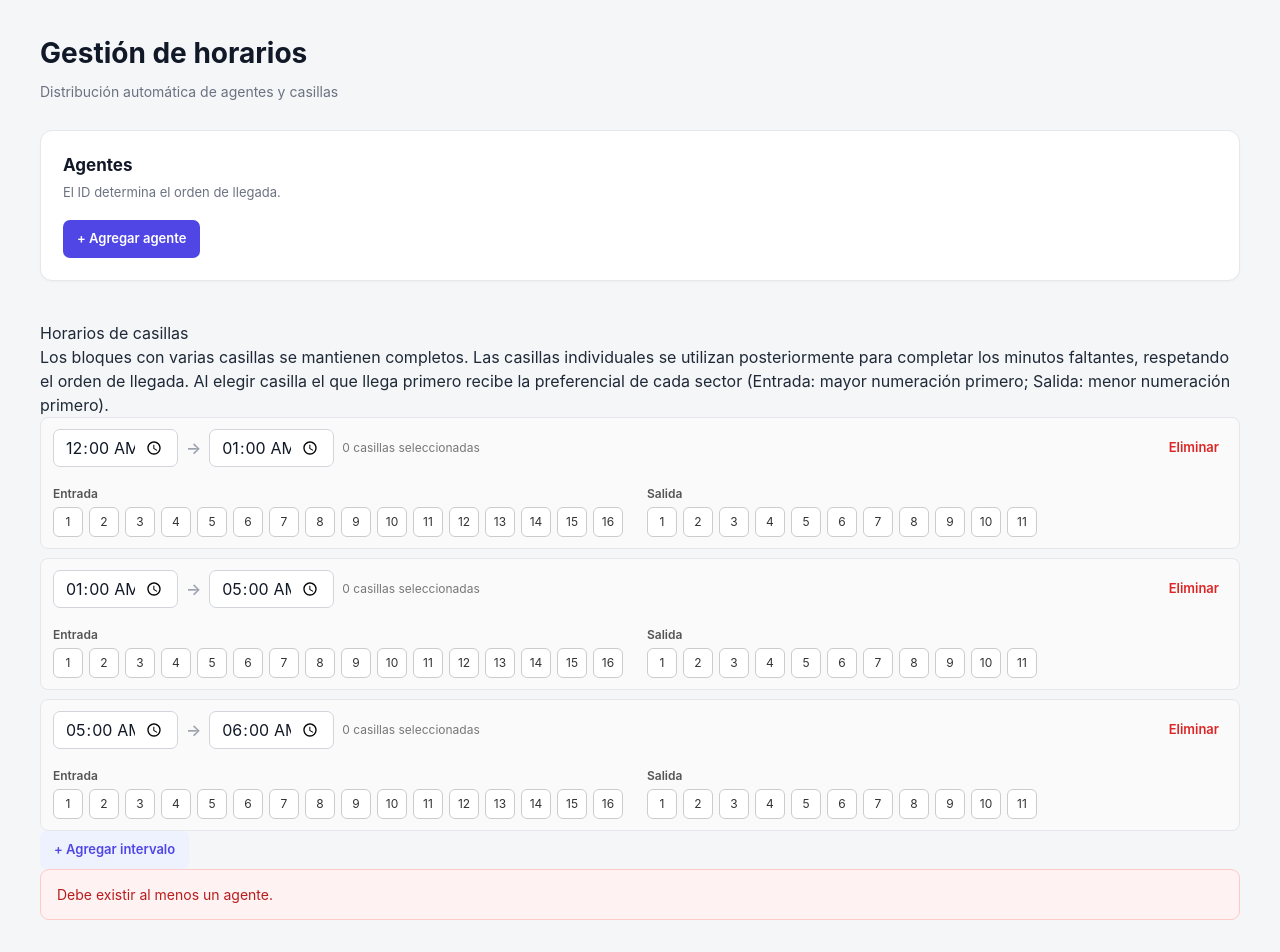
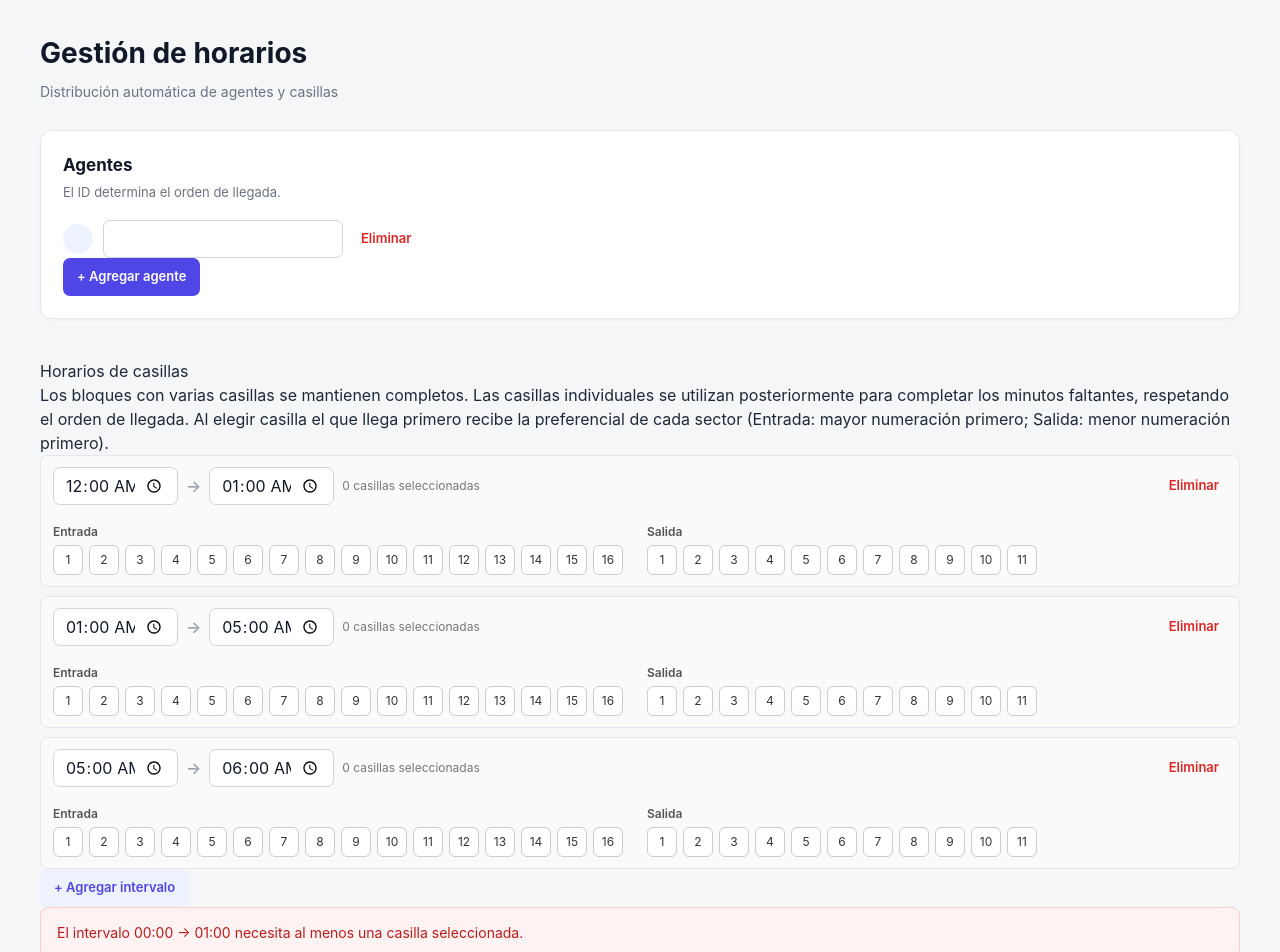
Before and after one commit to axelemanuel23/reservas, a React (Create React App) app: page / in a window 1280 px wide. Shown: the top 952 px of the page. Built offline with nearby package versions, Linux system fonts and the light colour scheme.

Commit message:
Update App.js

```diff
--- a/src/App.js
+++ b/src/App.js
@@ -62,7 +62,7 @@ function sortBoothsForAssignment(booths) {
   return [...entrada, ...salida];
 }
 
-const INITIAL_AGENTS = [];
+const INITIAL_AGENTS = [{}];
 
 const INITIAL_DEMAND = [
   {
```
